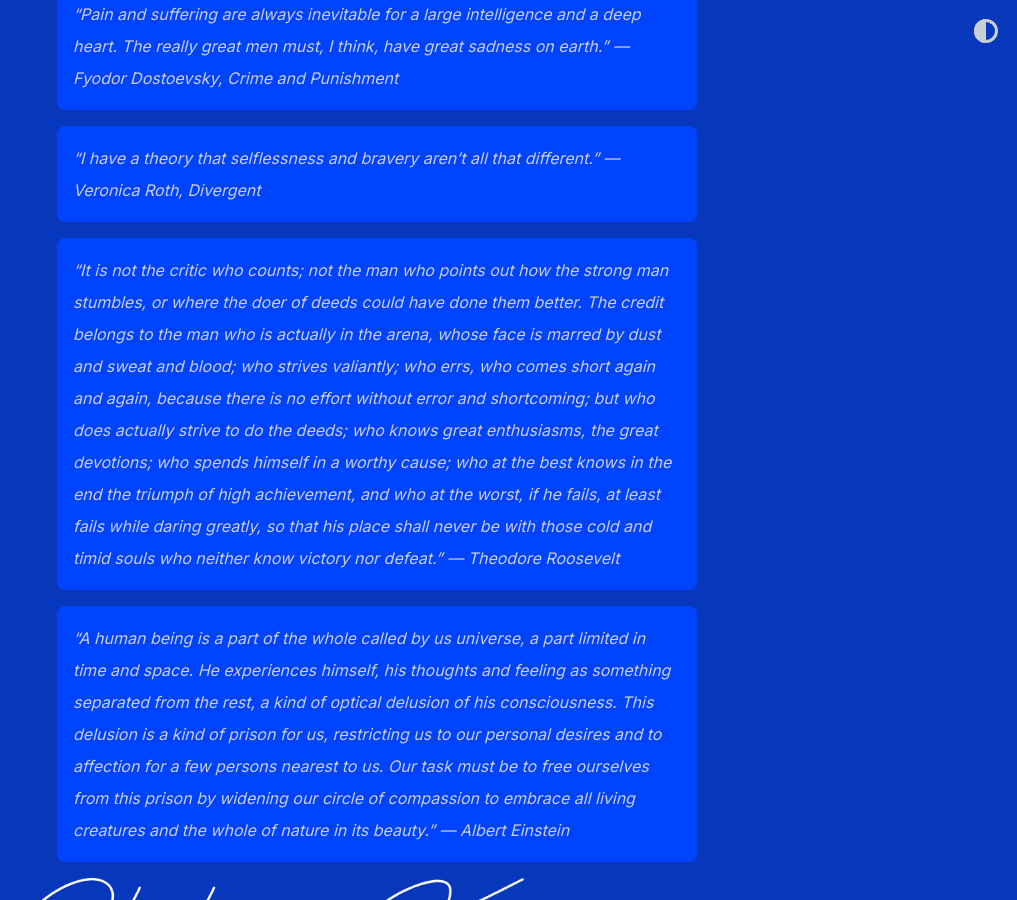
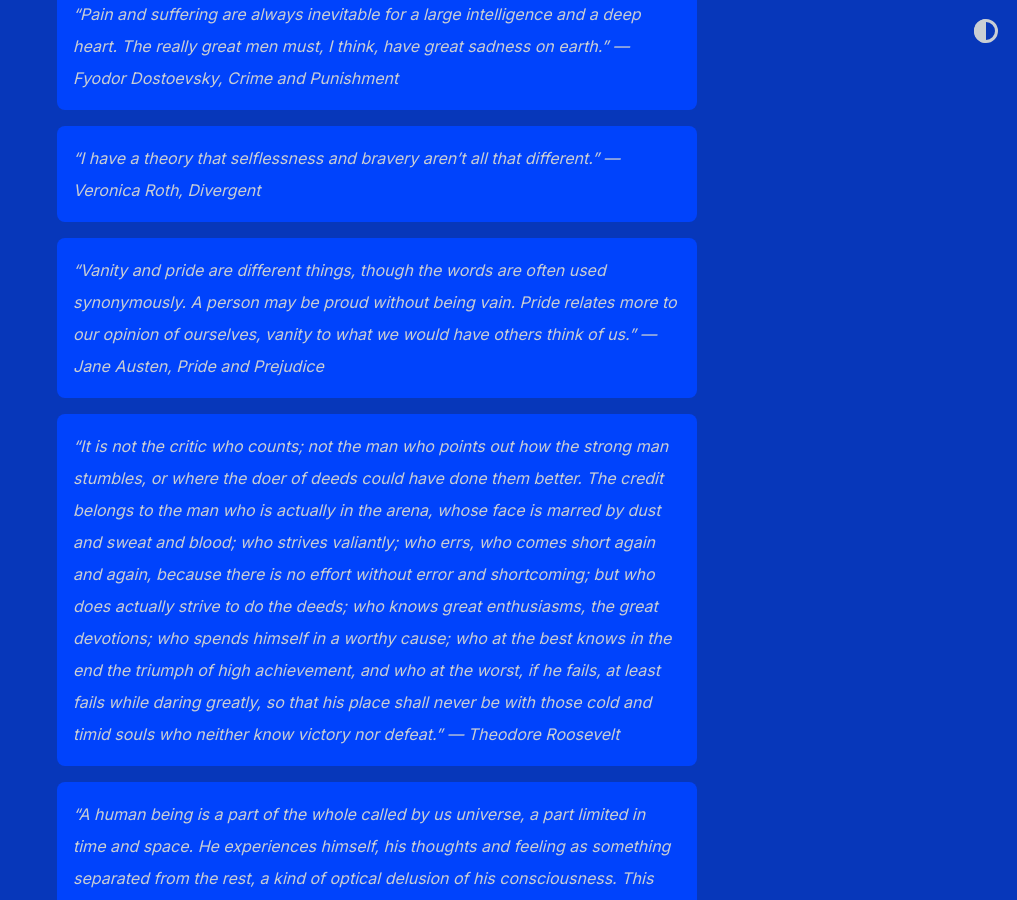
Before and after one commit to shihankanungo/shihankanungo.github.io, a Jekyll site: the page built from about.md, in a window 1280 px wide and 900 px high, scrolled down 3276 px. Shown: the whole window, without its empty margins (263-1280 px from the left). Built offline with Jekyll 4.4.1, drawn with Linux system fonts in a browser that asks for light colours.

Commit message:
Update about.md

```diff
--- a/about.md
+++ b/about.md
@@ -33,6 +33,8 @@
 
 > "I have a theory that selflessness and bravery aren't all that different." --- Veronica Roth, <i>Divergent</i>
 
+> "Vanity and pride are different things, though the words are often used synonymously. A person may be proud without being vain. Pride relates more to our opinion of ourselves, vanity to what we would have others think of us." --- Jane Austen, <i>Pride and Prejudice</i>
+
 > "It is not the critic who counts; not the man who points out how the strong man stumbles, or where the doer of deeds could have done them better. The credit belongs to the man who is actually in the arena, whose face is marred by dust and sweat and blood; who strives valiantly; who errs, who comes short again and again, because there is no effort without error and shortcoming; but who does actually strive to do the deeds; who knows great enthusiasms, the great devotions; who spends himself in a worthy cause; who at the best knows in the end the triumph of high achievement, and who at the worst, if he fails, at least fails while daring greatly, so that his place shall never be with those cold and timid souls who neither know victory nor defeat." --- Theodore Roosevelt
 
 > "A human being is a part of the whole called by us universe, a part limited in time and space. He experiences himself, his thoughts and feeling as something separated from the rest, a kind of optical delusion of his consciousness. This delusion is a kind of prison for us, restricting us to our personal desires and to affection for a few persons nearest to us. Our task must be to free ourselves from this prison by widening our circle of compassion to embrace all living creatures and the whole of nature in its beauty." --- Albert Einstein
```
